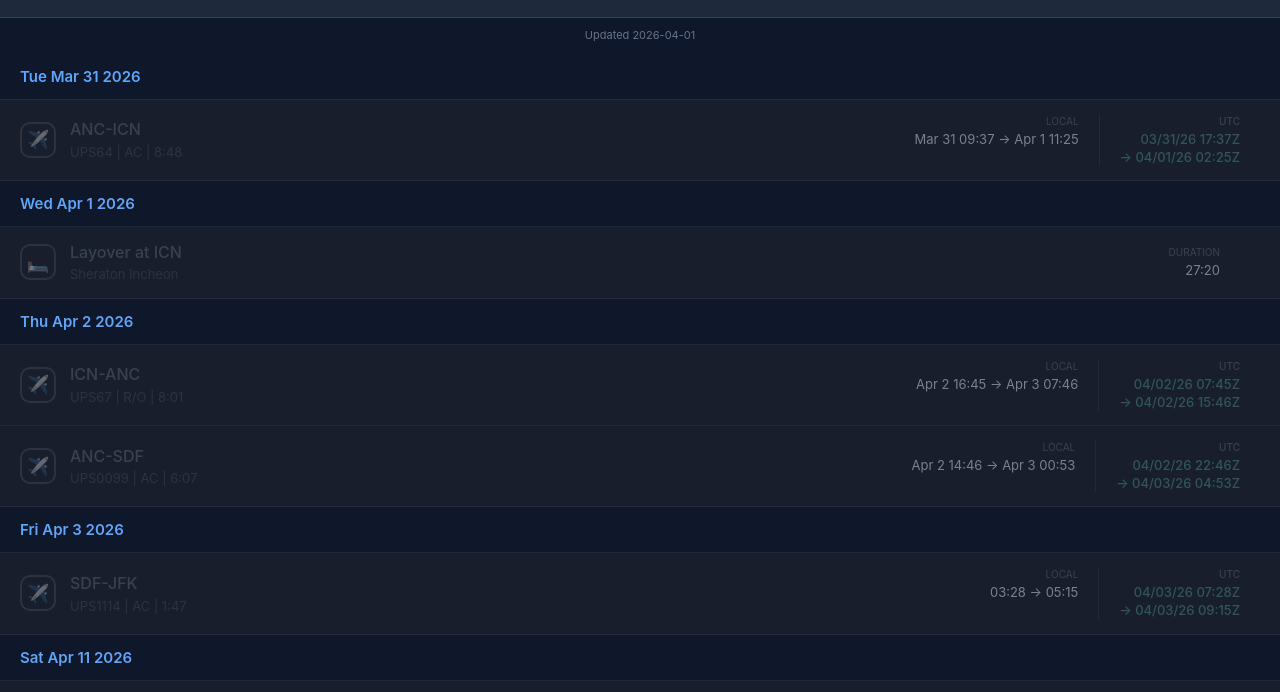
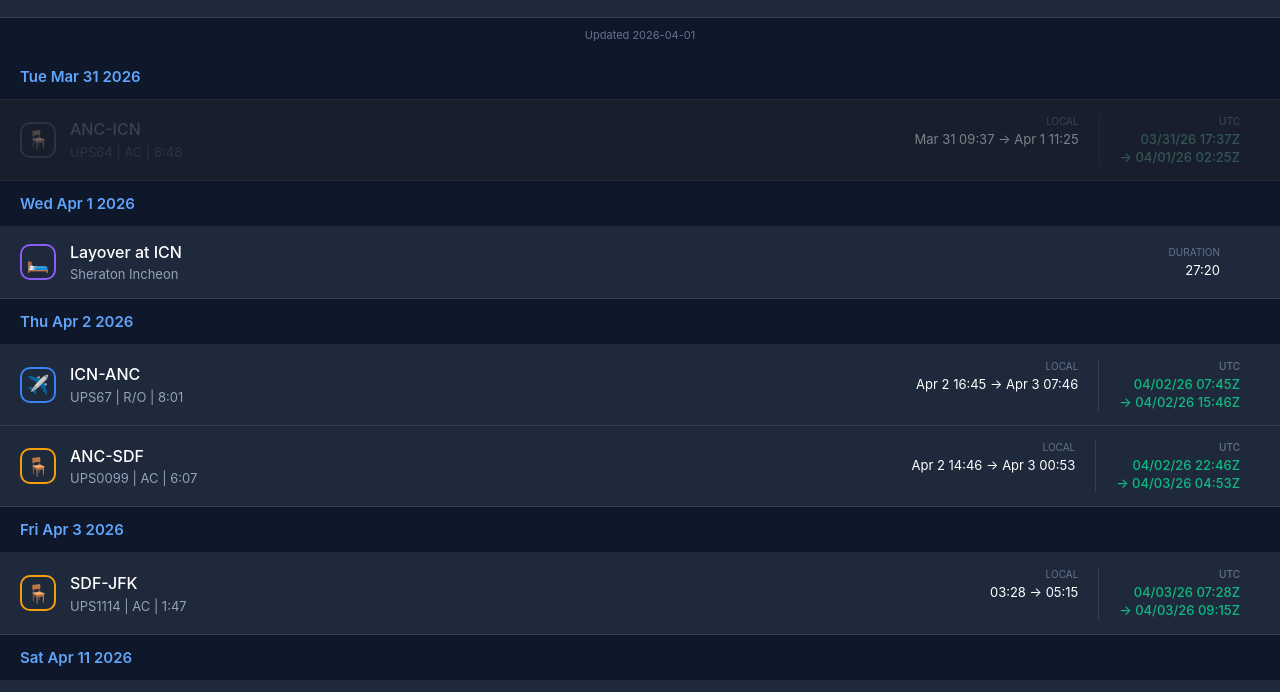
Before and after one commit to michael-saez/pilot-schedule, a plain HTML site: page index.html in a window 1280 px wide. Shown: the part 103-795 px from the top of the page. Drawn offline with Linux system fonts and the light colour scheme.

Commit message:
Fix past event detection and jumpseat icon styling

```diff
--- a/index.html
+++ b/index.html
@@ -202,14 +202,26 @@
 
                 eventsByDate[dateStr].forEach(item => {
                     const event = item.event;
-                    const isPast = dateStr < today;
+                    // Convert dateStr (MM/DD/YY) to YYYY-MM-DD for comparison
+                    const dateObj = parseMMDDYY(dateStr);
+                    const dateComparable = dateObj.getFullYear() + '-' +
+                                         String(dateObj.getMonth() + 1).padStart(2, '0') + '-' +
+                                         String(dateObj.getDate()).padStart(2, '0');
+                    const isPast = dateComparable < today;
                     const pastClass = isPast ? 'past' : '';
                     let eventHTML = '';
 
                     if (event.type === 'flight') {
                         let icon = '✈️';
-                        if (event.position === 'DH') icon = '😴';
-                        if (event.position === 'JS') icon = '🪑';
+                        let iconClass = 'flight';
+                        if (event.position === 'DH') {
+                            icon = '😴';
+                            iconClass = 'deadhead';
+                        }
+                        if (event.position === 'AC') {
+                            icon = '🪑';
+                            iconClass = 'jumpseat';
+                        }
 
                         let subtitle = `${event.flightNumber} | ${event.position}`;
                         if (event.blockHours) subtitle += ` | ${event.blockHours}`;
@@ -231,7 +243,7 @@
 
                         eventHTML = `
                             <div class="event ${pastClass}" data-date="${item.dateLocal}">
-                                <div class="event-icon flight">${icon}</div>
+                                <div class="event-icon ${iconClass}">${icon}</div>
                                 <div class="event-details">
                                     <div class="event-title">${event.route}</div>
                                     <div class="event-subtitle">${subtitle}</div>
```
